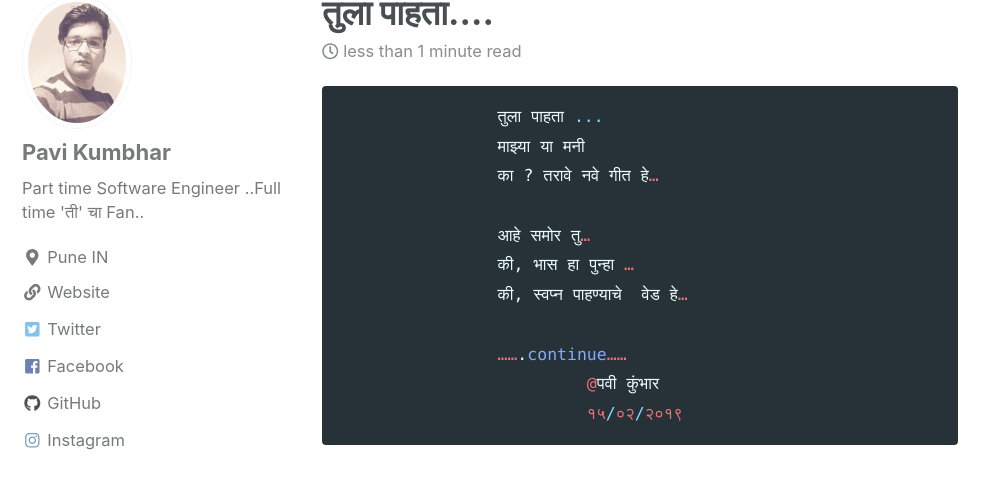
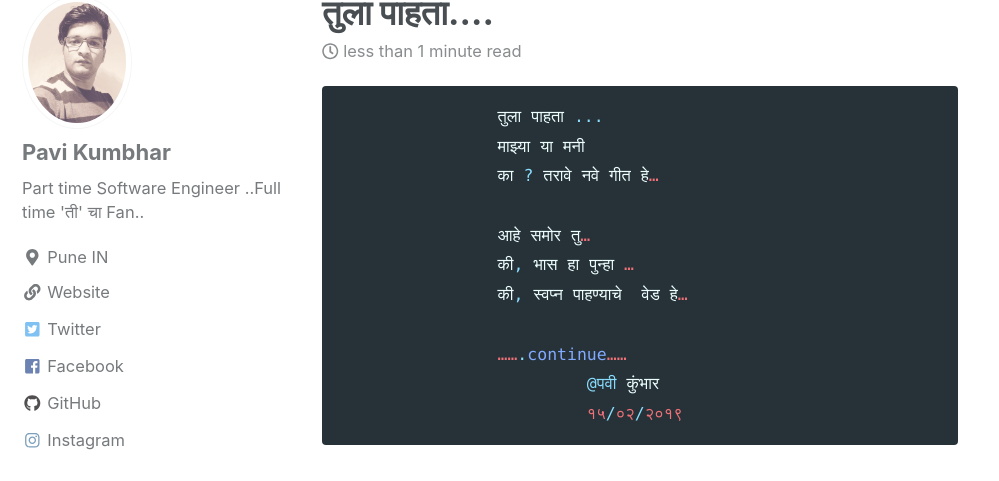
Before and after one commit to pavikumbhar/pavikumbhar.github.io, a Jekyll site: the page built from _posts/2019-03-31-तुला-पाहता.md, in a window 1280 px wide and 900 px high. Shown: the part 115-596 px from the top of the window, without its empty margins (0-999 px from the left). Built offline with Jekyll 4.4.1, drawn with Linux system fonts in a browser that asks for light colours; cached includes are drawn as plain includes.

Commit message:
Update 2019-03-31-तुला-पाहता.md

````diff
--- a/_posts/2019-03-31-तुला-पाहता.md
+++ b/_posts/2019-03-31-तुला-पाहता.md
@@ -9,7 +9,7 @@ tags:
   - चशमिष...
 ---
 
-```ruby
+```java
                 तुला पाहता ...
                 माझ्या या मनी
                 का ? तरावे नवे गीत हे…
````
